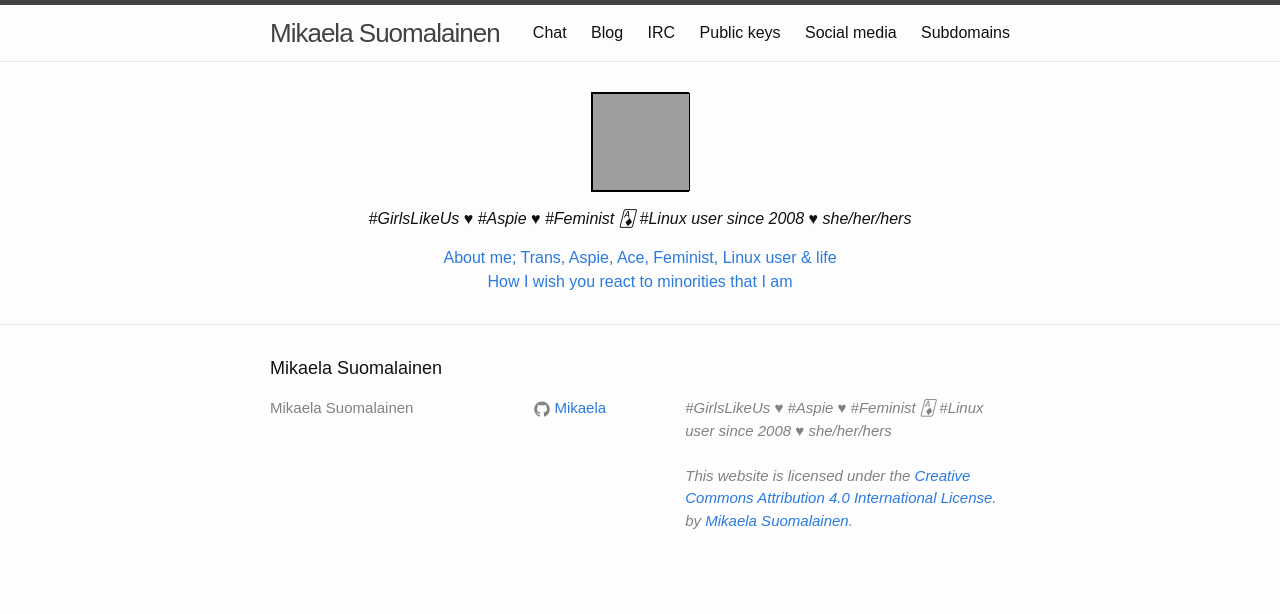
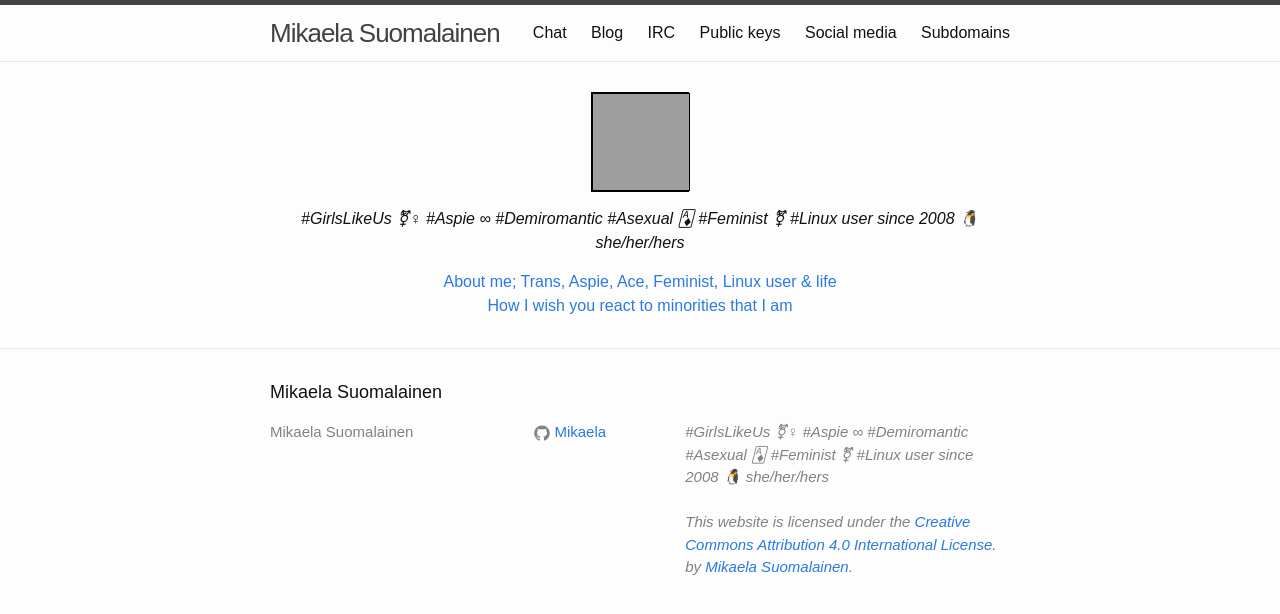
Before and after one commit to Mikaela/mikaela.github.io, a Jekyll site: the page built from index.html, in a window 1280 px wide, cut to the strip 0-614 px from the top of the page. Built offline with Jekyll 4.4.1, drawn with Linux system fonts in a browser that asks for light colours; Markdown is read by kramdown in place of the engine named in the settings; grey boxes are pictures that could not be loaded.

Commit message:
_config.yml & index.html: update bio
Hears are now replaced with appropiate symbols.

```diff
--- a/_config.yml
+++ b/_config.yml
@@ -1,8 +1,7 @@
 # Site settings
 title: Mikaela Suomalainen
 description: > # this means to ignore newlines until "baseurl:"
-    *\#GirlsLikeUs ♥ \#Aspie ♥ \#Feminist 🃁 \#Linux user since 2008 ♥
-    she/her/hers*
+    *\#GirlsLikeUs ⚧♀ \#Aspie ∞ \#Demiromantic \#Asexual 🃁 \#Feminist ⚧ \#Linux user since 2008 🐧 she/her/hers*
     <br/><br/>*This website is licensed under the
     [Creative Commons Attribution 4.0 International License.](https://creativecommons.org/licenses/by/4.0/)
     by [Mikaela Suomalainen](https://mikaela.info/).*
--- a/index.html
+++ b/index.html
@@ -1,11 +1,11 @@
 ---
 layout: default
-excerpt: "#GirlsLikeUs ♥ #Aspie ♥ #Feminist 🃁 #Linux user since 2008 ♥ she/her/hers"
+excerpt: "#GirlsLikeUs ⚧♀ #Aspie ∞ #Demiromantic #Asexual 🃁 #Feminist ⚧ #Linux user since 2008 🐧 she/her/hers"
 ---
 
 <p id=gravatar><img alt="Gravatar" src="https://gravatar.com/avatar/2bd4ed22d7f59d1a83f5a4253d74f814?s=100.png" /></p>
 
-<p id=bio>#GirlsLikeUs ♥ #Aspie ♥ #Feminist 🃁 #Linux user since 2008 ♥ she/her/hers</p>
+<p id=bio>#GirlsLikeUs ⚧♀ #Aspie ∞ #Demiromantic #Asexual 🃁 #Feminist ⚧ #Linux user since 2008 🐧 she/her/hers</p>
 
 <ul class="centered">
     <li><a href="{{ site.url }}/about">About me; Trans, Aspie, Ace, Feminist, Linux user & life</a></li>
```
